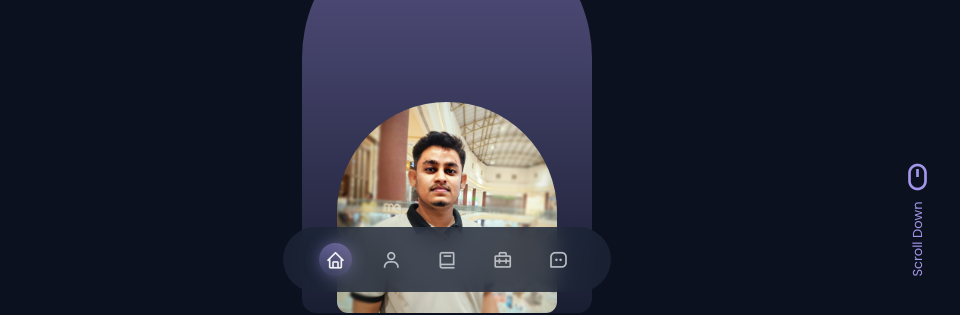
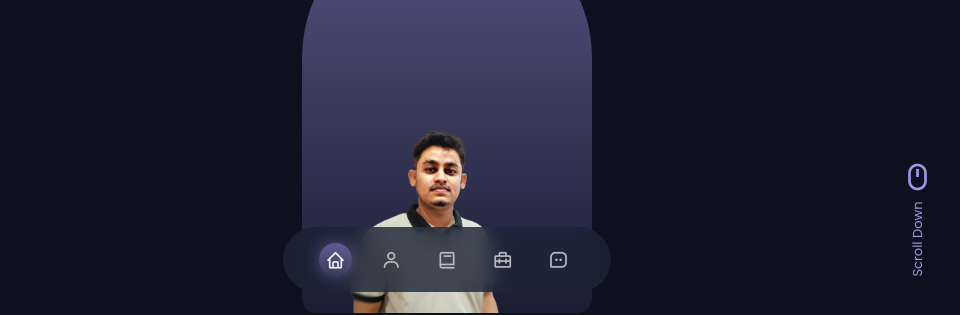
Before and after one commit to saif0056/My-Portfolio, a plain HTML site: page My-Portfolio/saif-portfolio/index.html in a window 1280 px wide. Shown: the part 492-807 px from the top of the page, 193-1153 px from the left. Drawn offline with nearby package versions, Linux system fonts and the light colour scheme.

Commit message:
Update index.html

```diff
--- a/My-Portfolio/saif-portfolio/index.html
+++ b/My-Portfolio/saif-portfolio/index.html
@@ -94,7 +94,7 @@
                 </div>
 
                 <div class="home__handle">
-                    <img src="assets/img/portfolio.jpeg" alt="" class="home__img">
+                    <img src="assets/img/portfolio-removebg.png" alt="" class="home__img">
                 </div>
 
                 <div class="home__social">
```
